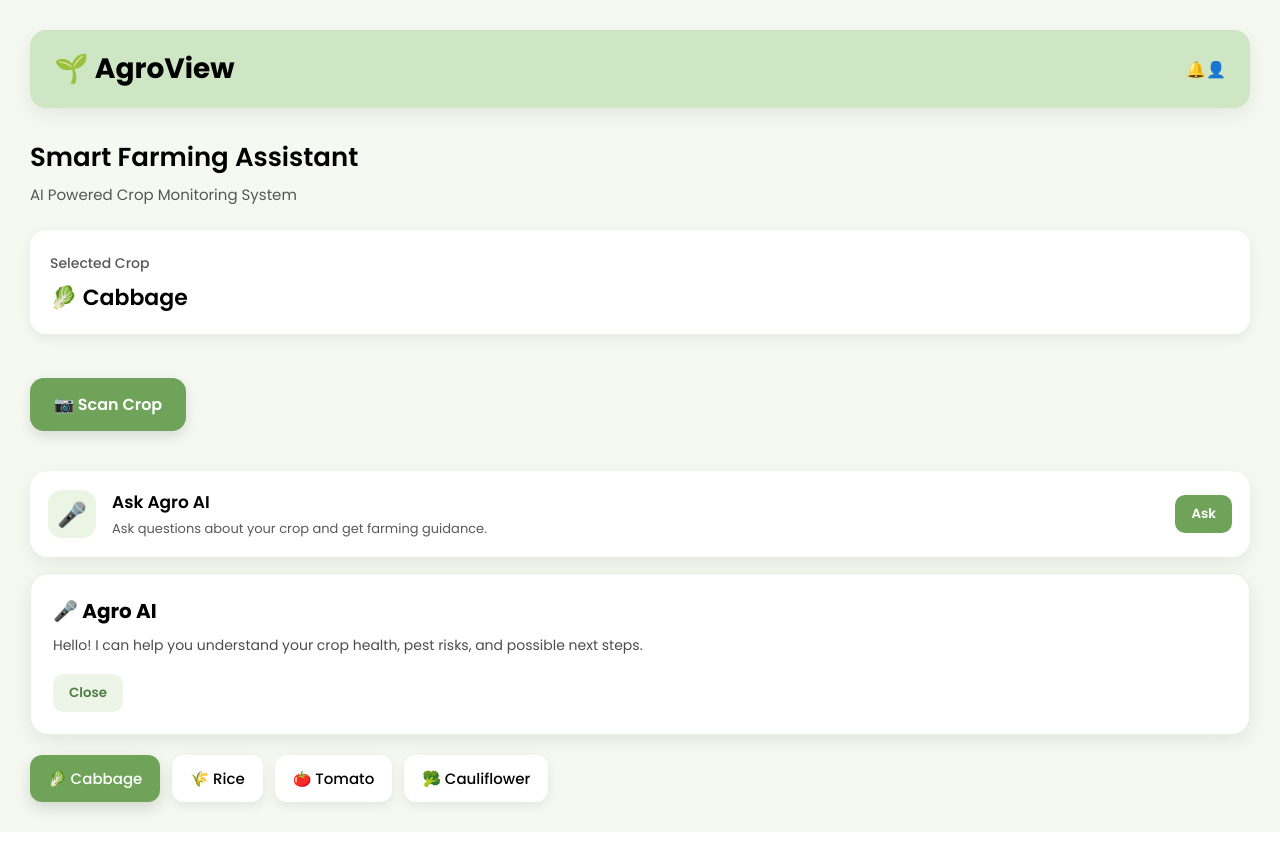
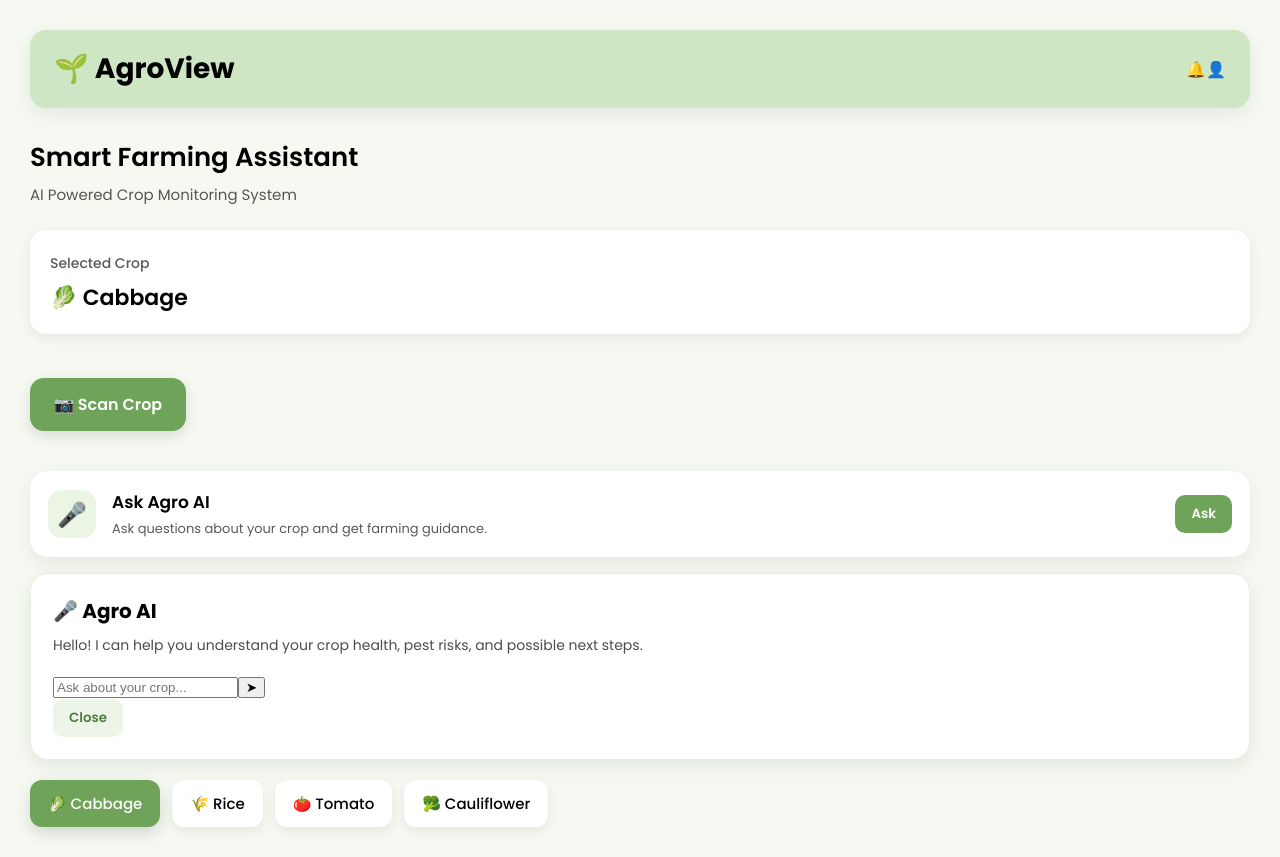
Before and after one commit to Princev2212/AgroView, a React app in the folder frontend/: page / in a window 1280 px wide. Both pictures are taken after a click on the button "Ask". Before the commit the page ends 832 px from the top, so only its background shows below. Built offline with nearby package versions, Linux system fonts and the light colour scheme; the HTML template or start-up script is replaced by a standard one.

Commit message:
added Agro AI chat interface

```diff
--- a/frontend/src/App.css
+++ b/frontend/src/App.css
@@ -349,3 +349,43 @@ div {
   font-weight: 600;
   cursor: pointer;
 }
+.ai-response {
+  margin-top: 16px;
+  padding: 14px 16px;
+  background: #f5f9f2;
+  border-radius: 14px;
+  border-top-left-radius: 5px;
+}
+
+.ai-response strong {
+  display: block;
+  margin-bottom: 6px;
+  font-size: 14px;
+}
+
+.ai-response p {
+  margin: 0;
+  font-size: 14px;
+  line-height: 1.6;
+  opacity: 0.8;
+}
+.user-question {
+  margin-top: 16px;
+  margin-left: 30px;
+  padding: 12px 15px;
+  background: #edf5e9;
+  border-radius: 14px;
+  border-top-right-radius: 5px;
+}
+
+.user-question strong {
+  display: block;
+  margin-bottom: 5px;
+  font-size: 13px;
+}
+
+.user-question p {
+  margin: 0;
+  font-size: 14px;
+  line-height: 1.5;
+}
--- a/frontend/src/App.jsx
+++ b/frontend/src/App.jsx
@@ -6,7 +6,10 @@ function App() {
   const [crop, setCrop] = useState("🥬 Cabbage");
   const [scanning, setScanning] = useState(false);
   const [result, setResult] = useState(false);
+
   const [aiOpen, setAiOpen] = useState(false);
+  const [question, setQuestion] = useState("");
+  const [aiResponse, setAiResponse] = useState("");
 
   useEffect(() => {
     if (scanning) {
@@ -18,6 +21,14 @@ function App() {
       return () => clearTimeout(timer);
     }
   }, [scanning]);
+
+  const handleAskAI = () => {
+    if (question.trim() !== "") {
+      setAiResponse(
+        "Your crop looks healthy, but keep monitoring for pest activity."
+      );
+    }
+  };
 
   return (
     <div className="app">
@@ -82,9 +93,52 @@ function App() {
             pest risks, and possible next steps.
           </p>
 
+          {/* Input */}
+          <div className="ai-input-row">
+            <input
+              type="text"
+              placeholder="Ask about your crop..."
+              value={question}
+              onChange={(e) => setQuestion(e.target.value)}
+              onKeyDown={(e) => {
+                if (e.key === "Enter") {
+                  handleAskAI();
+                }
+              }}
+            />
+
+            <button
+              className="ai-send"
+              onClick={handleAskAI}
+            >
+              ➤
+            </button>
+          </div>
+
+          {/* User Question */}
+          {aiResponse && (
+            <div className="user-question">
+              <strong>👤 You</strong>
+              <p>{question}</p>
+            </div>
+          )}
+
+          {/* AI Response */}
+          {aiResponse && (
+            <div className="ai-response">
+              <strong>🤖 Agro AI</strong>
+              <p>{aiResponse}</p>
+            </div>
+          )}
+
+          {/* Close */}
           <button
             className="close-ai"
-            onClick={() => setAiOpen(false)}
+            onClick={() => {
+              setAiOpen(false);
+              setQuestion("");
+              setAiResponse("");
+            }}
           >
             Close
           </button>
@@ -115,11 +169,13 @@ function App() {
 
           <div className="result-info">
 
+            {/* Risk */}
             <p>
               <strong>Risk Level:</strong>{" "}
               <span className="risk-medium">Medium</span>
             </p>
 
+            {/* Damage */}
             <div className="damage-section">
               <div className="damage-header">
                 <strong>Crop Damage</strong>
@@ -133,6 +189,7 @@ function App() {
 
           </div>
 
+          {/* Recommendation */}
           <div className="recommendation">
             <div className="recommendation-title">
               💡 What to do
```
